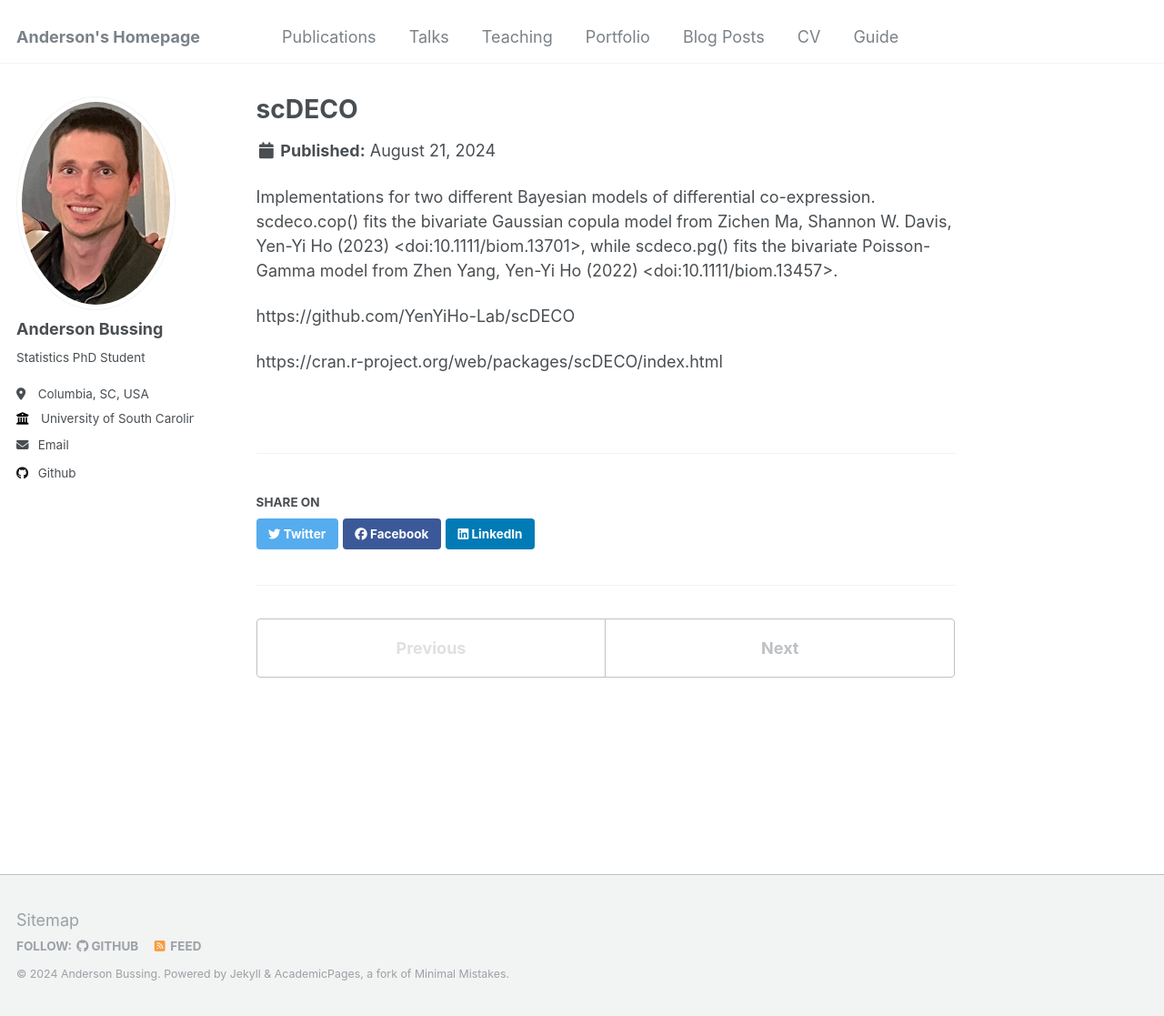
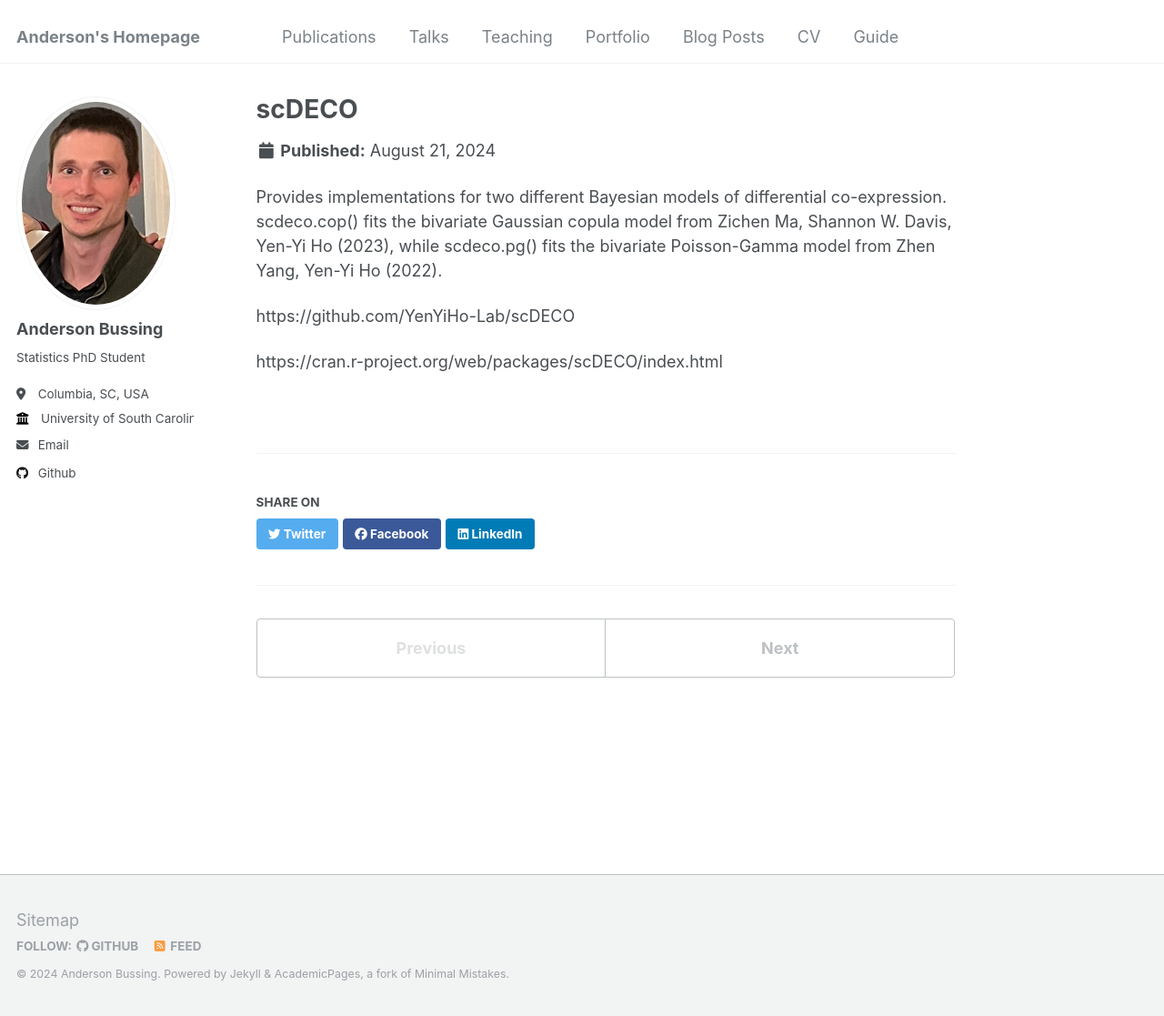
Before and after one commit to abussing/abussing.github.io, a Jekyll site: the page built from _portfolio/portfolio-1.md, in a window 1280 px wide and 1117 px high. Shown: the whole window at 91% size. Built offline with Jekyll 4.4.1, drawn with Linux system fonts in a browser that asks for light colours.

Commit message:
Update portfolio-1.md

```diff
--- a/_portfolio/portfolio-1.md
+++ b/_portfolio/portfolio-1.md
@@ -4,7 +4,7 @@
 collection: portfolio
 ---
 
-Implementations for two different Bayesian models of differential co-expression. scdeco.cop() fits the bivariate Gaussian copula model from Zichen Ma, Shannon W. Davis, Yen-Yi Ho (2023) <doi:10.1111/biom.13701>, while scdeco.pg() fits the bivariate Poisson-Gamma model from Zhen Yang, Yen-Yi Ho (2022) <doi:10.1111/biom.13457>.
+Provides implementations for two different Bayesian models of differential co-expression. scdeco.cop() fits the bivariate Gaussian copula model from Zichen Ma, Shannon W. Davis, Yen-Yi Ho (2023), while scdeco.pg() fits the bivariate Poisson-Gamma model from Zhen Yang, Yen-Yi Ho (2022).
 
 https://github.com/YenYiHo-Lab/scDECO
 
```
